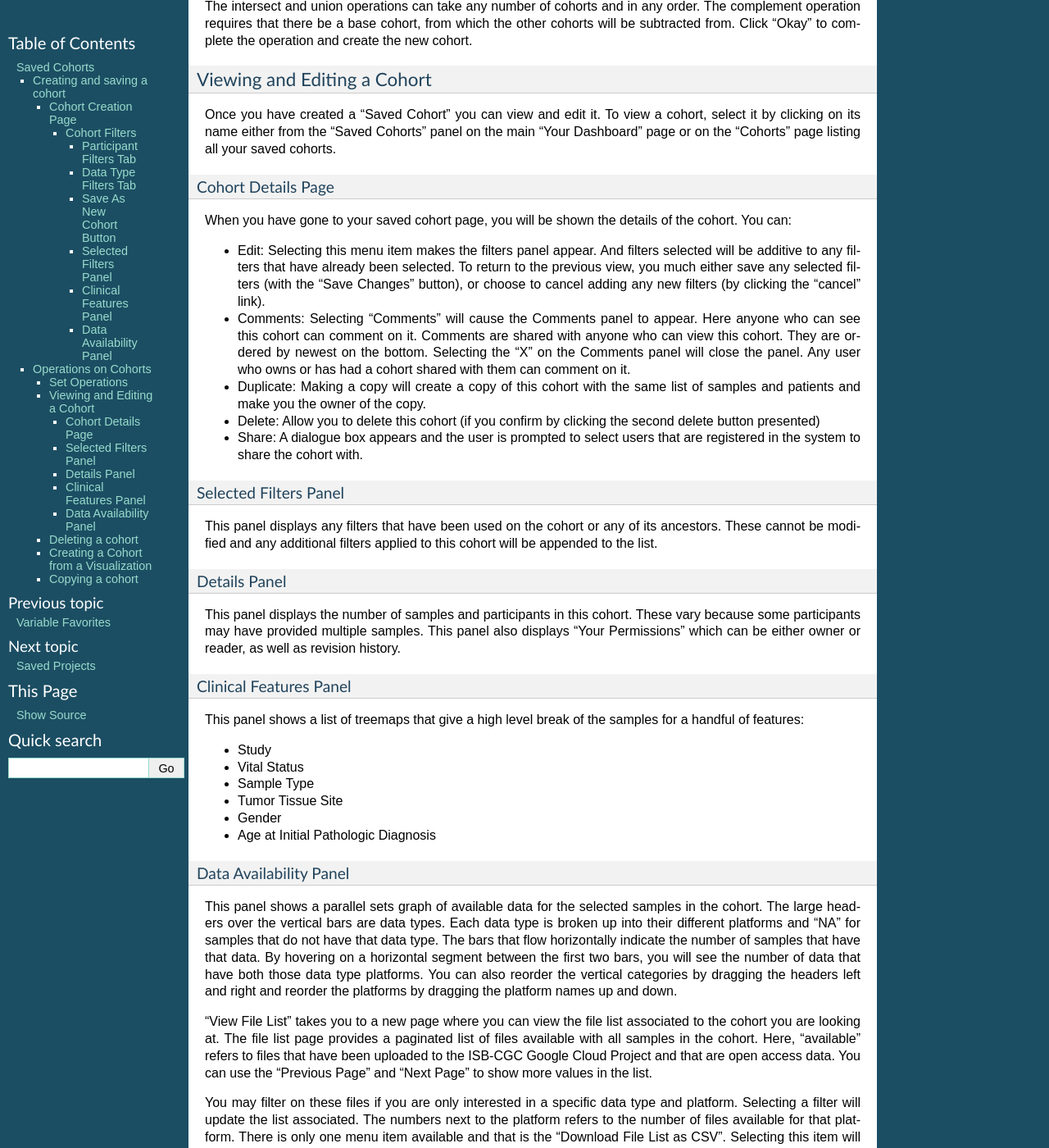
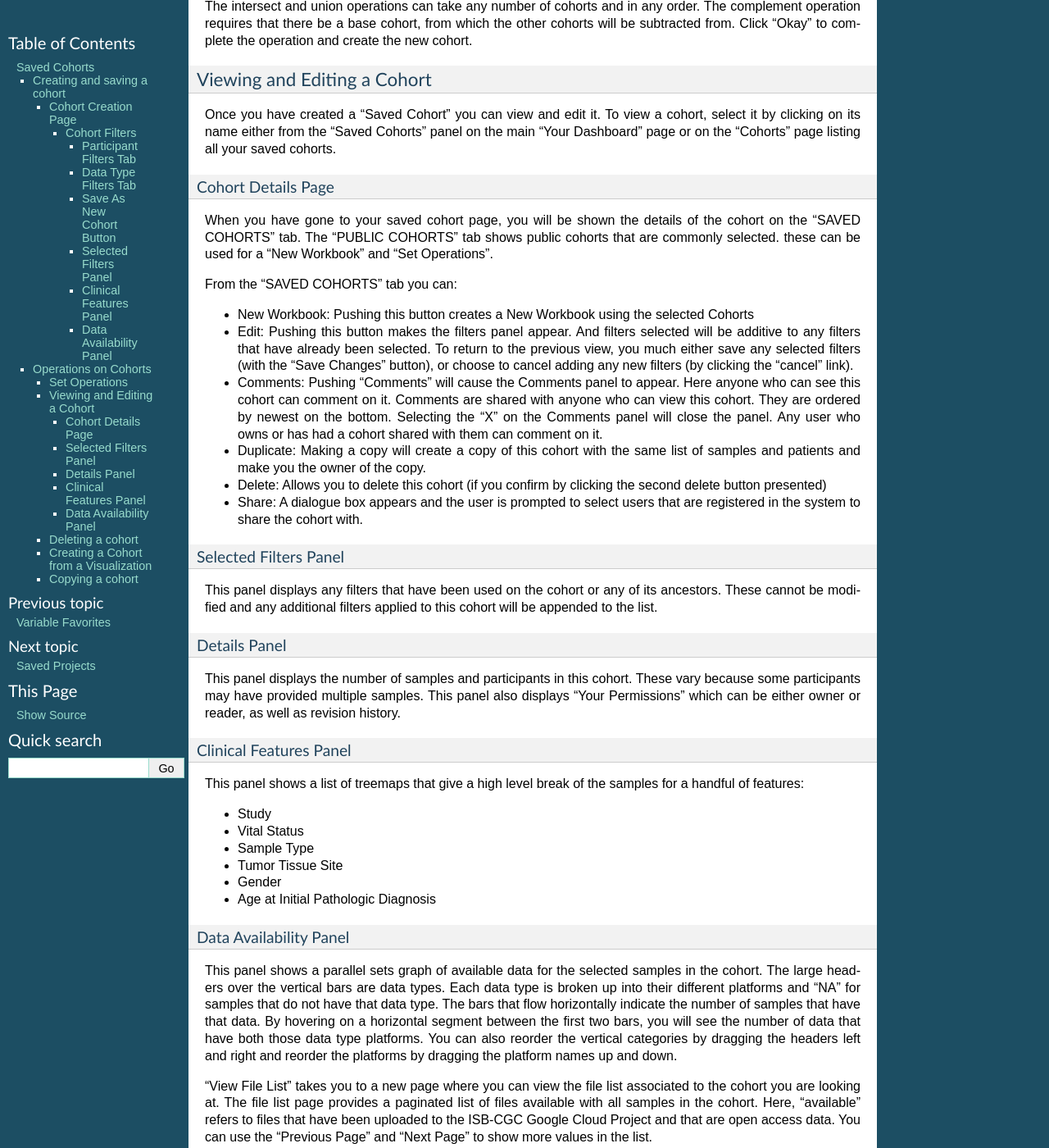
Before and after one commit to isb-cgc/readthedocs, a Sphinx documentation site: the page built from docs/source/sections/webapp/Saved-Cohorts.rst, in a window 1280 px wide and 1400 px high, scrolled down 2209 px. Shown: the whole window at 82% size. Built offline with Sphinx 7.4.7, drawn with Linux system fonts in a browser that asks for light colours; some of the changed text lies outside the part shown.

Commit message:
Update Saved-Cohorts.rst

```diff
--- a/docs/source/sections/webapp/Saved-Cohorts.rst
+++ b/docs/source/sections/webapp/Saved-Cohorts.rst
@@ -126,12 +126,15 @@ Once you have created a "Saved Cohort" you can view and edit it.  To view a coho
 
 Cohort Details Page
 -------------------
-When you have gone to your saved cohort page, you will be shown the details of the cohort.  You can:
+When you have gone to your saved cohort page, you will be shown the details of the cohort on the "SAVED COHORTS" tab.  The "PUBLIC COHORTS" tab shows public cohorts that are commonly selected.  these can be used for a "New Workbook" and "Set Operations".
 
-* Edit: Selecting this menu item makes the filters panel appear. And filters selected will be additive to any filters that have already been selected. To return to the previous view, you much either save any selected filters (with the "Save Changes" button), or choose to cancel adding any new filters (by clicking the "cancel" link).
-* Comments: Selecting “Comments” will cause the Comments panel to appear. Here anyone who can see this cohort can comment on it. Comments are shared with anyone who can view this cohort.  They are ordered by newest on the bottom.  Selecting the "X" on the Comments panel will close the panel.  Any user who owns or has had a cohort shared with them can comment on it.
+From the "SAVED COHORTS" tab you can:
+
+* New Workbook: Pushing this button creates a New Workbook using the selected Cohorts
+* Edit: Pushing this button makes the filters panel appear. And filters selected will be additive to any filters that have already been selected. To return to the previous view, you much either save any selected filters (with the "Save Changes" button), or choose to cancel adding any new filters (by clicking the "cancel" link).
+* Comments: Pushing “Comments” will cause the Comments panel to appear. Here anyone who can see this cohort can comment on it. Comments are shared with anyone who can view this cohort.  They are ordered by newest on the bottom.  Selecting the "X" on the Comments panel will close the panel.  Any user who owns or has had a cohort shared with them can comment on it.
 * Duplicate: Making a copy will create a copy of this cohort with the same list of samples and patients and make you the owner of the copy.
-* Delete: Allow you to delete this cohort (if you confirm by clicking the second delete button presented)
+* Delete: Allows you to delete this cohort (if you confirm by clicking the second delete button presented)
 * Share: A dialogue box appears and the user is prompted to select users that are registered in the system to share the cohort with.
 
 Selected Filters Panel
@@ -188,12 +191,12 @@ contains the following information for each file:
 Deleting a cohort
 =================
 
-From the dashboard:
+From the "SAVED COHORTS" page:
 Select the cohorts that you wish to delete using the checkboxes next to the cohorts. When one or more are selected, the
 delete button will be active and you can then proceed to deleting them.
 
 From within a cohort:
-If you are viewing a cohort you created, then you can delete the cohort from the top right menu option.
+If you are viewing a cohort you created, then you can delete the cohort using the delete button on the menu.
 
 Creating a Cohort from a Visualization
 ======================================
@@ -213,9 +216,9 @@ Put in a name for you newly selected cohort and click the “Save” button.
 Copying a cohort
 ================
 
-Copying a cohort can only be done from the cohort details page of the cohort you are want to copy.
+Copying a cohort can only be done from the cohort details page of the cohort you want to copy.
 
-When you are looking at the cohort you wish to copy, select the “Make A Copy” item from the top right menu.
+When you are looking at the cohort you wish to copy, select Duplicate from the top menu.
 
 This will take you to your copy of the cohort.
 
```
Also changed, not shown: other parts of docs/source/sections/webapp/Saved-Cohorts.rst (+1 -7 lines).
